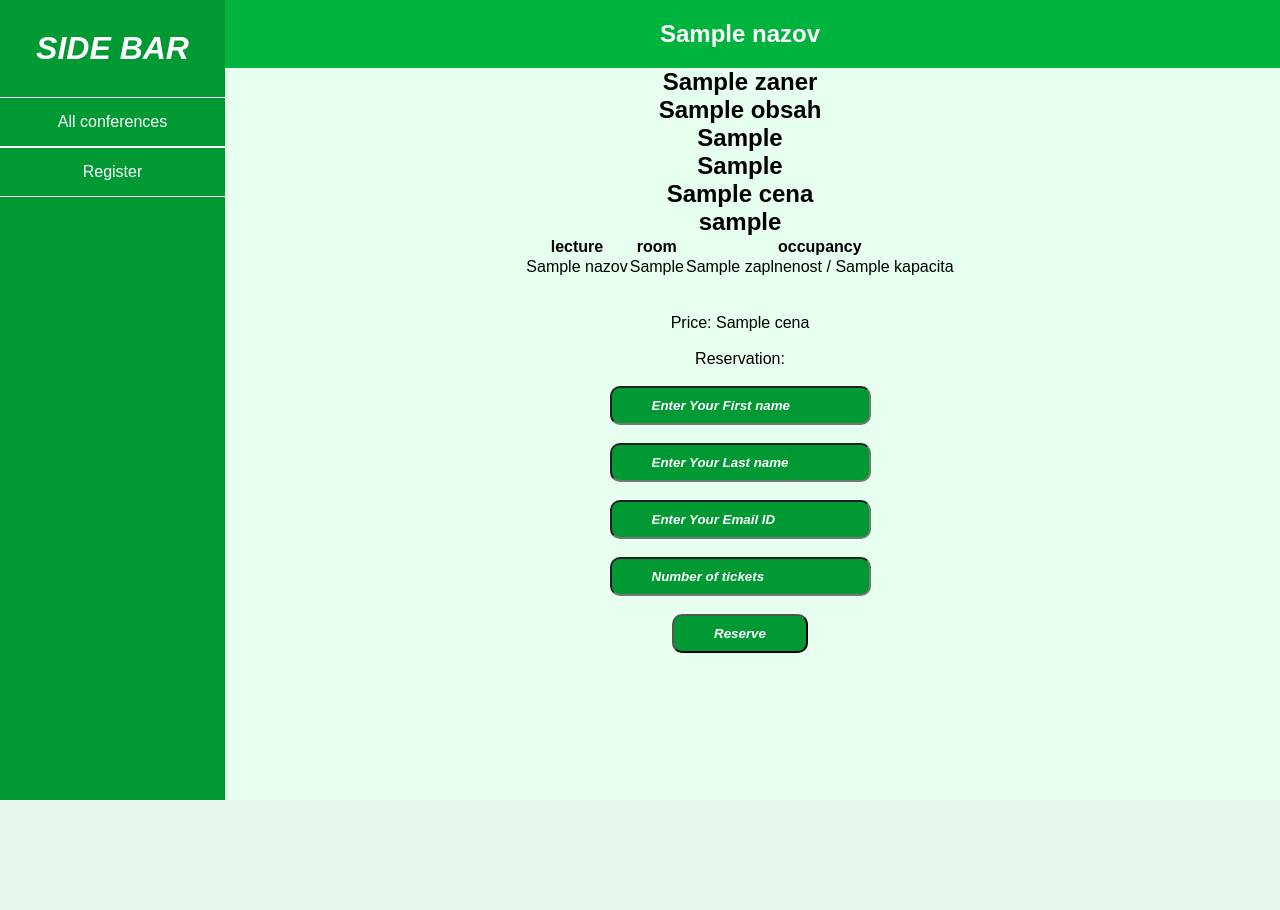
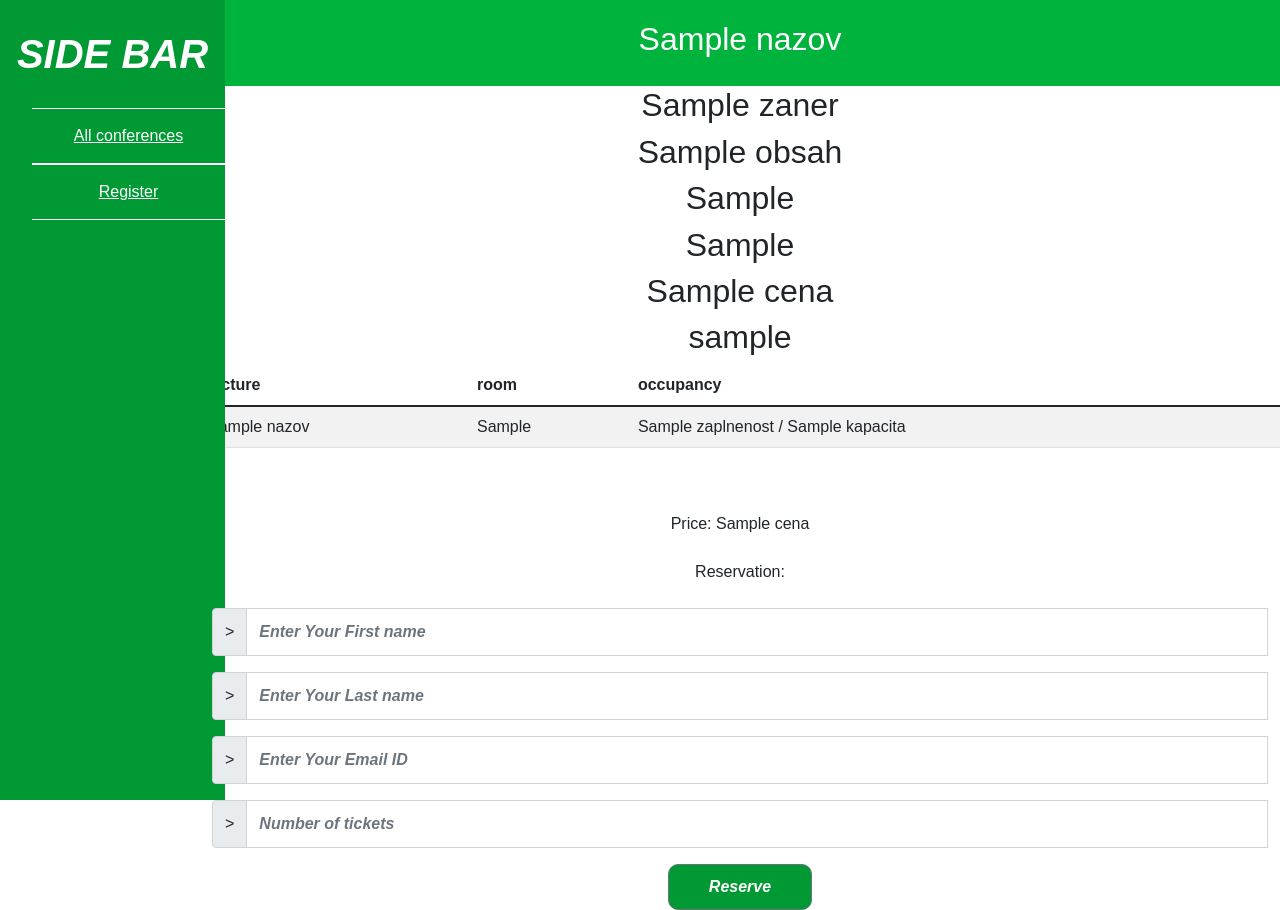
Before and after one commit to hornikmatej/iis_project, a Flask app: template templates/nr_conf.html in a window 1280 px wide. Before the commit the page ends 800 px from the top, so only its background shows below. Run offline with Flask 2, Linux system fonts and the light colour scheme; the template is opened without the code that fills it: most values are stand-ins (such as "Sample title", 1, 10 or a date in 2020); some libraries are stand-ins or nearby versions.

Commit message:
changed nr_conf file for correct working with new bootstrap

```diff
--- a/templates/nr_conf.html
+++ b/templates/nr_conf.html
@@ -1,6 +1,8 @@
+<!doctype html>
 <html lang="en">
     <head>
         <title>nr_conf</title>
+        <link href="https://cdn.jsdelivr.net/npm/bootstrap@5.1.3/dist/css/bootstrap.min.css" rel="stylesheet" integrity="sha384-1BmE4kWBq78iYhFldvKuhfTAU6auU8tT94WrHftjDbrCEXSU1oBoqyl2QvZ6jIW3" crossorigin="anonymous">
         <link rel="stylesheet" href="../static/style.css">
     </head>
     <body bgcolor="#e6ffee">
@@ -24,7 +26,7 @@
                 <h2>{{ conf['cena'] }}</h2>
                 <h2>{{ conf['login'] }}</h2>
             </div>
-            <table>
+            <table class="table table-striped table-hover">
                 <thead>
                     <tr>
                         <th>lecture</th>
@@ -44,14 +46,35 @@
             </table></br></br>
             <td>Price: {{ conf['cena'] }}</td></br></br>
             <td>Reservation:</td></br></br>
-        <div class="reservebottom" align="center">
-                <form action="{{ url_for('nr_conf', conf_id = conf_id)}}"  method="post" autocomplete="off">
+
+    <div class="reservebottom" align="center">
+        <form action="{{ url_for('nr_conf', conf_id = conf_id)}}"  method="post" autocomplete="off">
             <div class="msg">{{ msg }}</div>
-            <input type="text" name="meno" placeholder="Enter Your First name" class="textbox" id="meno" required></br></br>
-            <input type="text" name="priezvisko" placeholder="Enter Your Last name" class="textbox" id="priezvisko" required></br></br>
-            <input type="email" name="email" placeholder="Enter Your Email ID" class="textbox" id="email" required></br></br>
-            <input type="number" id="pocet" name="pocet" placeholder="Number of tickets" class="textbox" id="pocet" min="1" required></br></br>
-            <input type="submit" class="btn" value="Reserve">
-                </form>
+            <div class="container-sm">
+                <div class="input-group mb-3 ">
+                    <span class="input-group-text" id="basic-addon1">></span>
+                    <input type="text" name="meno" placeholder="Enter Your First name" class="form-control" id="meno" aria-describedby="basic-addon1" required></br></br>
+
+                </div>
+                <div class="input-group mb-3">
+                    <span class="input-group-text" id="basic-addon1">></span>
+                    <input type="text" name="priezvisko" placeholder="Enter Your Last name" class="form-control" id="priezvisko" aria-describedby="basic-addon1" required></br></br>
+
+                </div>
+                <div class="input-group mb-3">
+                    <span class="input-group-text" id="basic-addon1">></span>
+                    <input type="email" name="email" placeholder="Enter Your Email ID" class="form-control" id="email" aria-describedby="basic-addon1" required></br></br>
+
+                </div>
+                <div class="input-group mb-3">
+                    <span class="input-group-text" id="basic-addon1">></span>
+                    <input type="number" id="pocet" name="pocet" placeholder="Number of tickets" class="form-control" id="pocet" aria-describedby="basic-addon1" min="0" required></br></br>
+
+                </div>
+                </div>
+                <input type="submit" class="btn btn-outline-secondary" value="Reserve">
+
+            </div>
+        </form>
     </body>
 </html>
```
